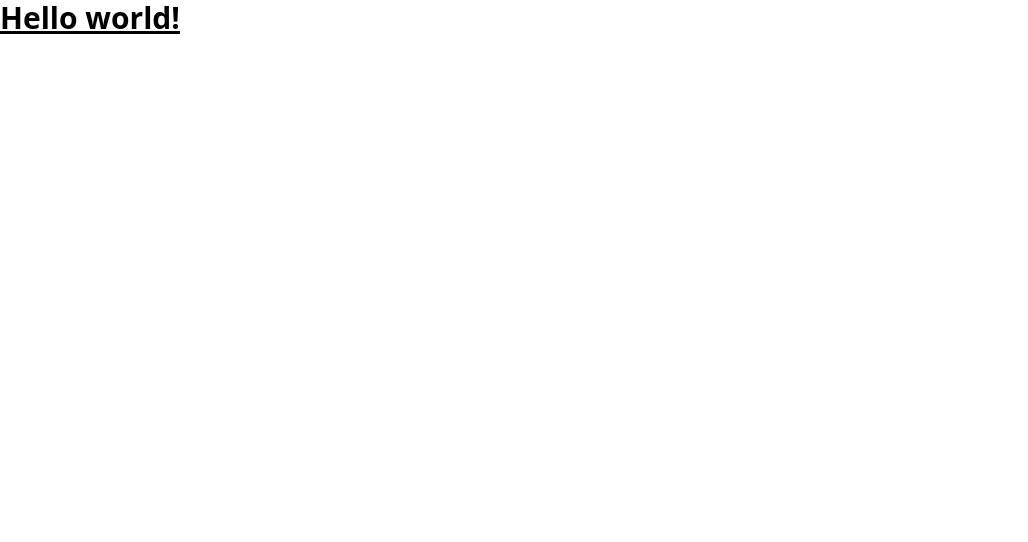
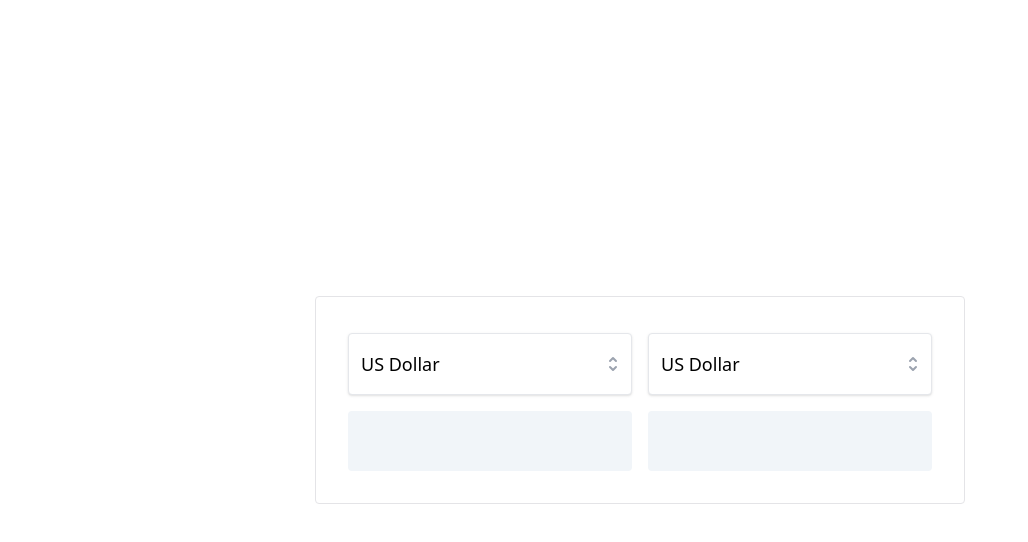
Before and after one commit to david-fb/exchange-rates-web, a Next.js app: page / in a window 1280 px wide. Shown: the top 542 px of the page, without its empty margins (0-1028 px from the left). Built offline with nearby package versions, Linux system fonts and the light colour scheme.

Commit message:
add: converter component

```diff
--- a/package.json
+++ b/package.json
@@ -9,6 +9,8 @@
     "lint": "next lint"
   },
   "dependencies": {
+    "@headlessui/react": "^1.6.5",
+    "@heroicons/react": "1.0.6",
     "next": "12.2.0",
     "react": "18.2.0",
     "react-dom": "18.2.0"
--- /dev/null
+++ b/src/components/converter.jsx
@@ -0,0 +1,15 @@
+import SelectCurrency from './select-currency';
+export default function Converter() {
+  return (
+    <section className="max-w-3xl grid grid-col-2 grid-flow-col gap-4 border border-zinc-200 rounded p-8">
+      <div className="flex flex-col gap-4">
+        <SelectCurrency />
+        <input className="bg-slate-100 px-3 py-4 rounded text-lg" type="number" />
+      </div>
+      <div className="flex flex-col gap-4">
+        <SelectCurrency />
+        <input className="bg-slate-100 px-3 py-4 rounded text-lg" type="number" />
+      </div>
+    </section>
+  );
+}
--- /dev/null
+++ b/src/components/select-currency.jsx
@@ -0,0 +1,60 @@
+import { Fragment, useState } from 'react';
+import { Listbox, Transition } from '@headlessui/react';
+import { CheckIcon, SelectorIcon } from '@heroicons/react/solid';
+
+const currencies = {
+  AED: 'United Arab Emirates Dirham',
+  AFN: 'Afghan Afghani',
+  ALL: 'Albanian Lek',
+  AMD: 'Armenian Dram',
+  ANG: 'Netherlands Antillean Guilder',
+  AOA: 'Angolan Kwanza',
+  ARS: 'Argentine Peso',
+  AUD: 'Australian Dollar',
+  AWG: 'Aruban Florin',
+  AZN: 'Azerbaijani Manat',
+  BAM: 'Bosnia-Herzegovina Convertible Mark',
+  BBD: 'Barbadian Dollar',
+  USD: 'US Dollar',
+};
+
+export default function SelectCurrency() {
+  const [selected, setSelected] = useState('USD');
+
+  return (
+    <div>
+      <Listbox value={selected} onChange={setSelected}>
+        <div className="relative mt-1">
+          <Listbox.Button className="relative w-full cursor-default rounded bg-white py-4 pl-3 pr-10 text-left border shadow focus:outline-none focus-visible:border-indigo-500 focus-visible:ring-2 focus-visible:ring-white focus-visible:ring-opacity-75 focus-visible:ring-offset-2 focus-visible:ring-offset-orange-300 text-lg">
+            <span className="block truncate">{currencies[selected]}</span>
+            <span className="pointer-events-none absolute inset-y-0 right-0 flex items-center pr-2">
+              <SelectorIcon className="h-5 w-5 text-gray-400" aria-hidden="true" />
+            </span>
+          </Listbox.Button>
+          <Transition as={Fragment} leave="transition ease-in duration-100" leaveFrom="opacity-100" leaveTo="opacity-0">
+            <Listbox.Options className="absolute mt-1 max-h-60 w-full overflow-auto rounded bg-white py-1 text-base shadow-lg ring-1 ring-black ring-opacity-5 focus:outline-none sm:text-sm">
+              {Object.keys(currencies).map((currency, currencyIdx) => (
+                <Listbox.Option
+                  key={currencyIdx}
+                  className={({ active }) => `relative cursor-default select-none py-2 pl-10 pr-4 ${active ? 'bg-amber-100 text-amber-900' : 'text-gray-900'}`}
+                  value={currency}
+                >
+                  {({ selected }) => (
+                    <>
+                      <span className={`block truncate ${selected ? 'font-medium' : 'font-normal'}`}>{currencies[currency]}</span>
+                      {selected ? (
+                        <span className="absolute inset-y-0 left-0 flex items-center pl-3 text-amber-600">
+                          <CheckIcon className="h-5 w-5" aria-hidden="true" />
+                        </span>
+                      ) : null}
+                    </>
+                  )}
+                </Listbox.Option>
+              ))}
+            </Listbox.Options>
+          </Transition>
+        </div>
+      </Listbox>
+    </div>
+  );
+}
--- a/src/pages/index.js
+++ b/src/pages/index.js
@@ -1,17 +1,18 @@
 import Head from 'next/head';
+import Converter from '@components/converter';
 
 export default function Home() {
   return (
-    <div>
+    <>
       <Head>
         <title>Create Next App</title>
         <meta name="description" content="Generated by create next app" />
         <link rel="icon" href="/favicon.ico" />
       </Head>
 
-      <main>
-        <h1 className="text-3xl font-bold underline">Hello world!</h1>
+      <main className="grid place-items-center min-h-screen">
+        <Converter />
       </main>
-    </div>
+    </>
   );
 }
```
Also changed, not shown: 1 other file (tests, documents, lock files or other folders).
